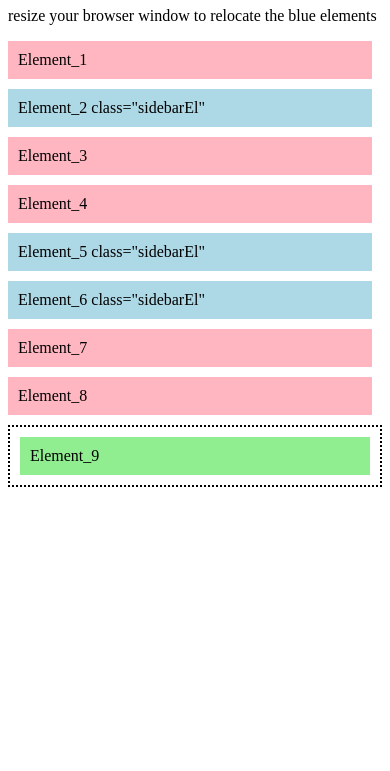
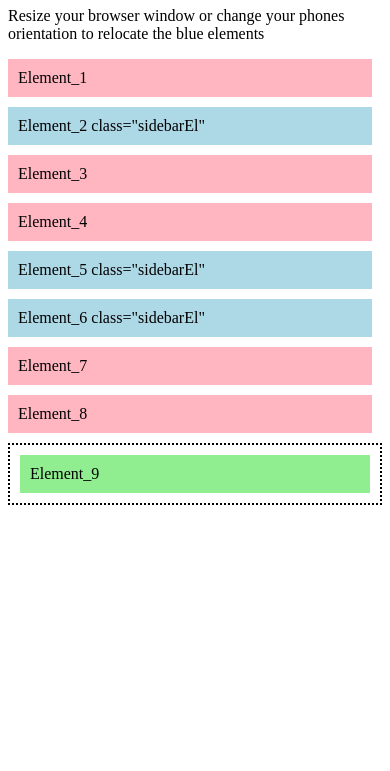
Before and after one commit to edenspiekermann/minwidth-relocate, a plain HTML site: page more/demo.html in a window 390 px wide. Shown: the part 73-844 px from the top of the page. Drawn offline with Linux system fonts and the light colour scheme.

Commit message:
add phone instructions

```diff
--- a/more/demo.html
+++ b/more/demo.html
@@ -41,7 +41,7 @@
   </head>
   <body>
     <h1>relocate.js demo</h1>
-    <p>resize your browser window to relocate the blue elements</p>
+    <p>Resize your browser window or change your phones orientation to relocate the blue elements</p>
     <div id="main">
       <div>
         Element_1
```
